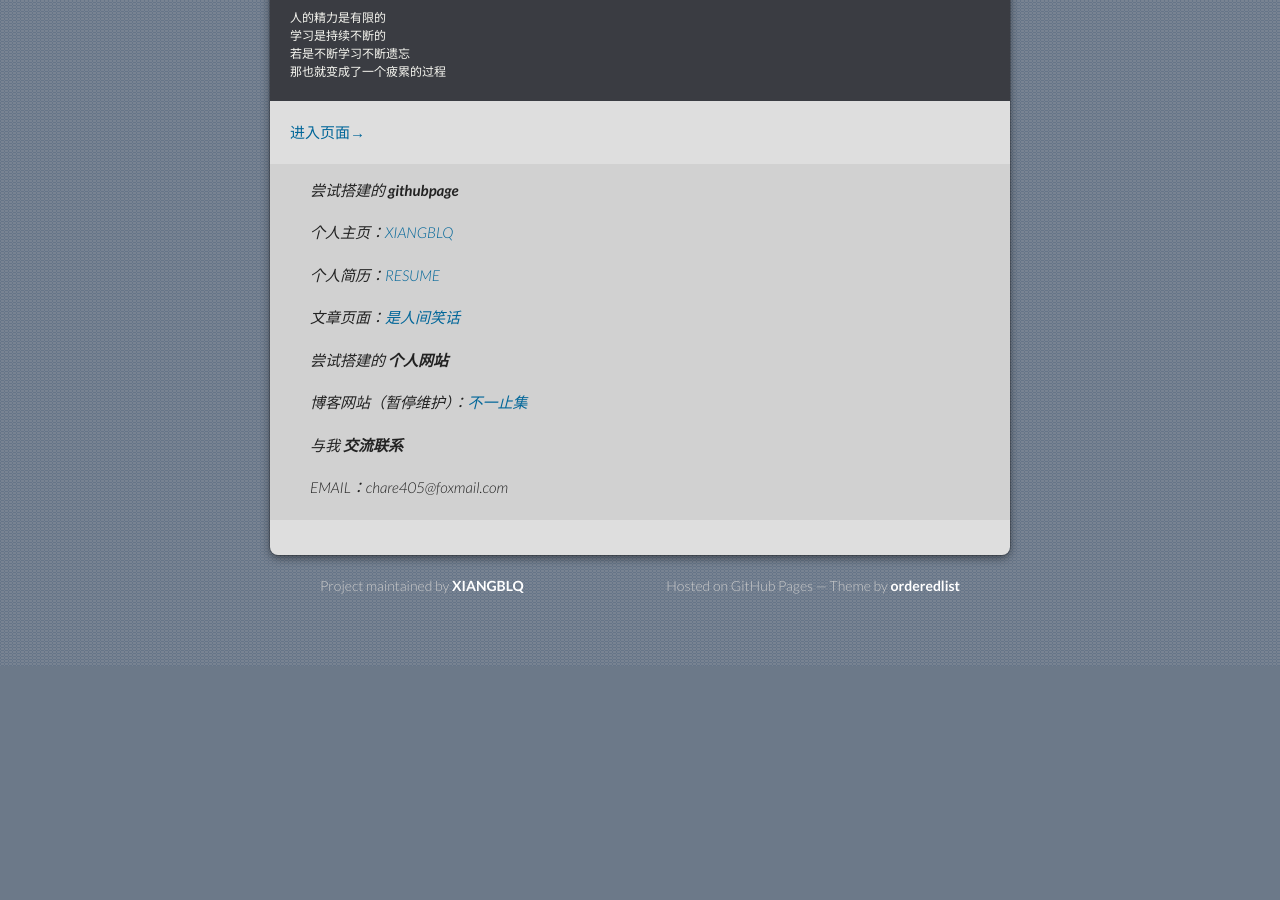
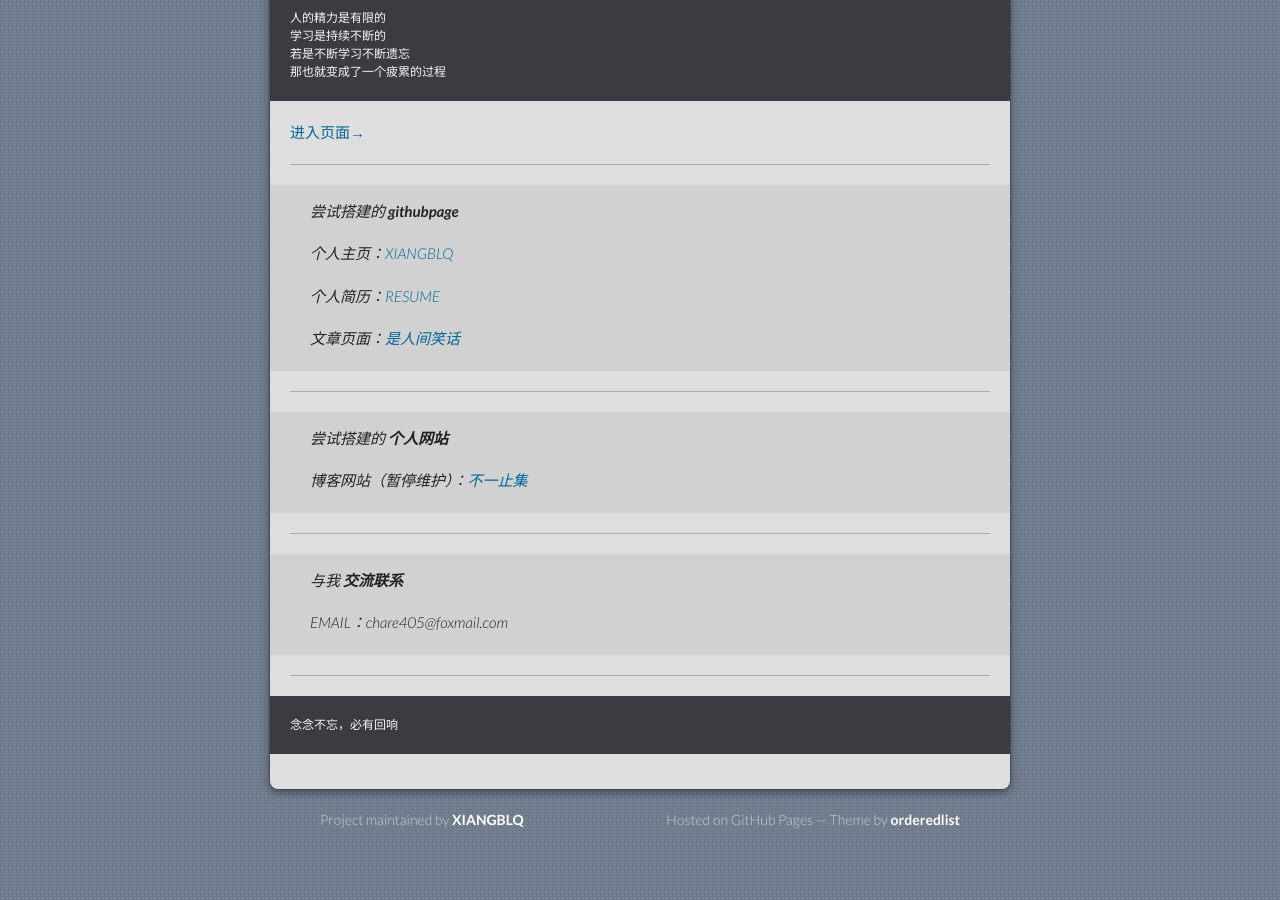
Before and after one commit to XIANGBLQ/wenzhai, a Jekyll site: the page built from index.md, in a window 1280 px wide and 900 px high, scrolled down 1870 px. Built offline with Jekyll 4.4.1, drawn with Linux system fonts in a browser that asks for light colours; before the commit the page ends 2536 px from its top, so only the background shows below that.

Commit message:
Update index.md

````diff
--- a/index.md
+++ b/index.md
@@ -114,7 +114,7 @@ But we can't lose the mood that we want to explore
 
 [进入页面→](./pages/biji/biji.html)
 
-
+---
 
 > 尝试搭建的 **githubpage**
 >
@@ -123,15 +123,22 @@ But we can't lose the mood that we want to explore
 > 个人简历：[RESUME]()
 >
 > 文章页面：[是人间笑话](https://yesterlife.github.io/)
->
->
->
+
+---
+
 > 尝试搭建的 **个人网站**
 >
 > 博客网站（暂停维护）：[不一止集]()
 >
->
->
+
+---
+
 > 与我 **交流联系**
 >
 > EMAIL：chare405@foxmail.com
+
+---
+
+```
+念念不忘，必有回响
+```
````
